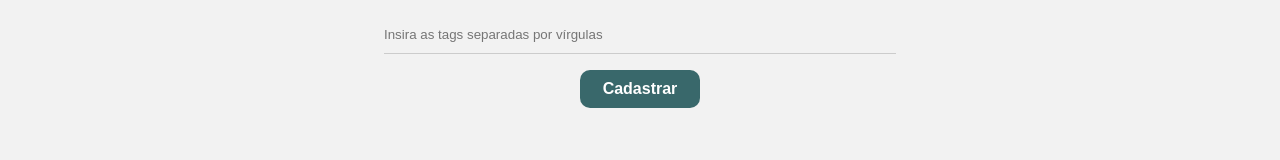
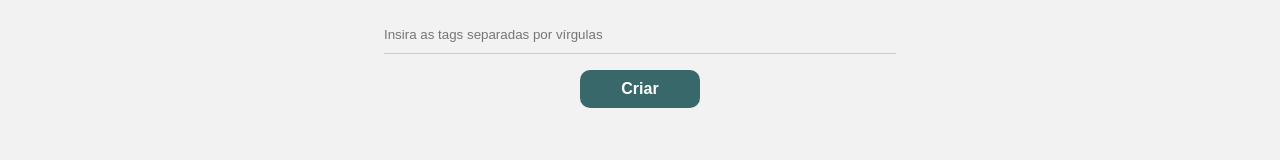
Before and after one commit to diegoramosds/projeto-blog, a React (Vite) app in the folder miniblog/: page /posts/create in a window 1280 px wide. Shown: the part 617-777 px from the top of the page. Built offline with nearby package versions, Linux system fonts and the light colour scheme; no server answers; sample sign-in values are in the browser's storage.

Commit message:
Update CreatePost.jsx

```diff
--- a/miniblog/src/pages/CreatePost/CreatePost.jsx
+++ b/miniblog/src/pages/CreatePost/CreatePost.jsx
@@ -89,7 +89,7 @@
             value={tags} />
           </label>
 
-          {!response.loading &&  <button className="btn">Cadastrar</button>}
+          {!response.loading &&  <button className="btn">Criar</button>}
          {response.loading &&  <button className="btn" disabled>Aguarde</button>}
 
           {response.error && <p className="error">{response.error}</p>}
```
